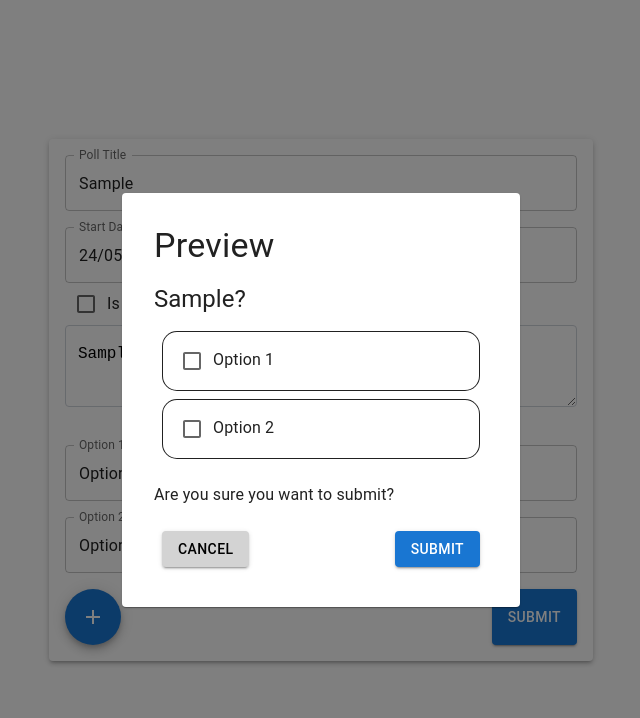
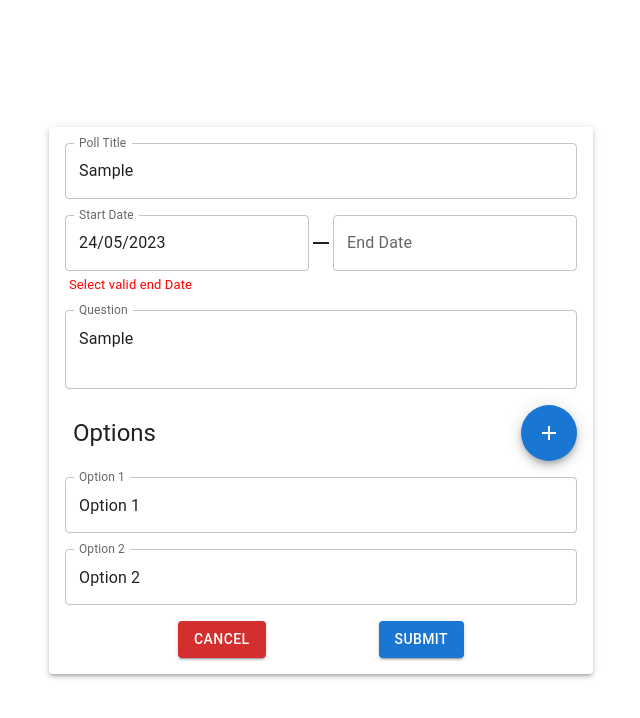
Before and after one commit to harshavardhan-sureify/codebyte-fe, a React (Create React App) app: page / in a window 1280 px wide. Both pictures are taken after typing "Sample", "Sample" into the empty fields and a click on the button "SUBMIT". Shown: the top 718 px of the page, without its empty margins (319-959 px from the left). Built offline with nearby package versions, Linux system fonts and the light colour scheme; the HTML template or start-up script is replaced by a standard one.

Commit message:
created styles,and minor changes

```diff
--- a/public/index.html
+++ b/public/index.html
@@ -3,6 +3,13 @@
   <head>
     <meta charset="utf-8" />
     <link rel="icon" href="%PUBLIC_URL%/favicon.ico" />
+
+    <link rel="preconnect" href="https://fonts.googleapis.com" />
+    <link rel="preconnect" href="https://fonts.gstatic.com" crossorigin />
+    <link
+      href="https://fonts.googleapis.com/css2?family=Poppins:ital,wght@0,100;0,200;0,300;0,400;0,500;0,600;0,700;0,800;0,900;1,100;1,200;1,300;1,400;1,500;1,600;1,700;1,800;1,900&display=swap"
+      rel="stylesheet"
+    />
     <meta name="viewport" content="width=device-width, initial-scale=1" />
     <meta name="theme-color" content="#000000" />
     <meta
--- a/src/components/PollCreate.js
+++ b/src/components/PollCreate.js
@@ -1,19 +1,14 @@
 import {
   Box,
-  Checkbox,
   Grid,
   Paper,
   TextField,
   Typography,
-  styled,
   Fab,
   Button,
 } from "@mui/material";
 import React, { useEffect, useState } from "react";
-import Modal from "@mui/material/Modal";
-import { TextareaAutosize } from "@mui/material";
 import AddIcon from "@mui/icons-material/Add";
-import ClearIcon from "@mui/icons-material/Clear";
 import { DatePicker } from "@mui/x-date-pickers";
 import HorizontalRuleIcon from "@mui/icons-material/HorizontalRule";
 import dayjs from "dayjs";
@@ -21,73 +16,8 @@ import LinearProgress from "@mui/material/LinearProgress";
 import { createPollApi } from "../constants";
 import Alert from "@mui/material/Alert";
 import Snackbar from "@mui/material/Snackbar";
-
-const Option = ({
-  option,
-  handleOptionChange,
-  handleDeleteOption,
-  errors,
-  index,
-  canDelete,
-}) => (
-  <Box sx={{ textAlign: "left" }}>
-    <Box
-      sx={{ width: "100%", marginTop: 2 }}
-      justifyContent="space-between"
-      display="flex"
-      alignItems="center"
-      textAlign="center"
-      gap={2}
-    >
-      <TextField
-        label={`Option ${index + 1}`}
-        variant="outlined"
-        sx={{ width: canDelete ? "88%" : "100%" }}
-        value={option}
-        onChange={(e) => handleOptionChange(e.target.value, index)}
-      />
-      {canDelete && (
-        <Fab
-          color="error"
-          aria-label="delete"
-          size="small"
-          onClick={() => handleDeleteOption(index)}
-        >
-          <ClearIcon />
-        </Fab>
-      )}
-    </Box>
-    {errors.options[index] && <ErrorText>Enter valid option</ErrorText>}
-    {!errors.options[index] && errors.optionErrors[index] && (
-      <ErrorText>Duplicate option</ErrorText>
-    )}
-  </Box>
-);
-
-const ErrorText = styled(Typography)(({ theme }) => ({
-  color: "red",
-  fontSize: "small",
-  margin: "4px 0px 0px 4px",
-}));
-const StyledTextarea = styled(TextareaAutosize)(({ theme }) => ({
-  border: "1px solid #ced4da",
-  borderRadius: "4px",
-  backgroundColor: "#fff",
-  fontSize: "1rem",
-  padding: "1rem 0.75rem",
-  lineHeight: "1.5",
-  textAlign: "justify",
-  "&:focus": {
-    borderColor: "#80bdff",
-    borderWidth: "2px",
-    boxShadow: "0 0 0 0rem rgba(0,123,255,.25)",
-    outline: "none",
-  },
-  resize: "vertical",
-  width: "100%",
-  marginBottom: 2,
-  boxSizing: "border-box",
-}));
+import { Option, ErrorText } from "./styles";
+import Tooltip from "@mui/material/Tooltip";
 
 const PollCreate = () => {
   const [question, setQuestion] = useState("");
@@ -96,14 +26,12 @@ const PollCreate = () => {
   const today = dayjs(new Date());
   const [startDate, setStartDate] = useState(today);
   const [title, setTitle] = useState("");
-  const [endDate, setEndDate] = useState(today);
+  const [endDate, setEndDate] = useState(null);
   const [options, setOptions] = useState(["Option 1", "Option 2"]);
-  const [isOpen, setIsOpen] = useState(false);
   const [isClicked, setIsClicked] = useState(false);
   const [isLoading, setIsLoading] = useState(false);
-  const [isMultiSelect, setIsMultiSelect] = useState(false);
   const [alertOpen, setAlertOpen] = useState(false);
-  const [severity, setSeverity] = useState("");
+  const [severity, setSeverity] = useState("success");
   const [alertMessage, setAlertMessage] = useState("");
   const [errors, setErrors] = useState({
     title: false,
@@ -129,9 +57,7 @@ const PollCreate = () => {
   const handleNewOption = () => {
     setOptions([...options, ""]);
   };
-  const handleModalClose = () => {
-    setIsOpen(false);
-  };
+
   const handleDeleteOption = (deleteIndex) => {
     if (options.length <= 2) {
       return;
@@ -144,7 +70,6 @@ const PollCreate = () => {
     setQuestion(event.target.value);
   };
   const submitPoll = async () => {
-    setIsOpen(false)
     setIsLoading(true);
     const pollData = {
       title,
@@ -152,7 +77,6 @@ const PollCreate = () => {
       startDate: dayjs(startDate).format("DD/MM/YYYY"),
       endDate: dayjs(endDate).format("DD/MM/YYYY"),
       options,
-      isMultiSelect,
     };
 
     try {
@@ -221,7 +145,7 @@ const PollCreate = () => {
           severity={severity}
           sx={{ width: "100%" }}
         >
-        {alertMessage}
+          {alertMessage}
         </Alert>
       </Snackbar>
       <Grid
@@ -255,21 +179,15 @@ const PollCreate = () => {
                 gap: 0,
                 marginTop: 2,
                 alignItems: "center",
+                width:"100%"
               }}
             >
               <DatePicker
                 label="Start Date"
                 format="DD/MM/YYYY"
                 value={startDate}
-                minDate={dayjs.min(today, endDate)}
+                minDate={dayjs.min(today, endDate === null ? today : endDate)}
                 onChange={(value) => setStartDate(value)}
-                slotProps={{
-                  textField: {
-                    helperText: errors.startDate
-                      ? "Select valid start Date"
-                      : "",
-                  },
-                }}
               />
               <HorizontalRuleIcon />
               <DatePicker
@@ -278,40 +196,49 @@ const PollCreate = () => {
                 value={endDate}
                 minDate={startDate}
                 onChange={(value) => setEndDate(value)}
-                slotProps={{
-                  textField: {
-                    helperText: errors.endDate ? "Select valid end Date" : "",
-                  },
-                }}
               />
             </Box>
-            <Checkbox
-              checked={isMultiSelect}
-              onChange={(event) => setIsMultiSelect(event.target.checked)}
-            />
-            <Typography>Is Multi select</Typography>
+            <Box display="flex" gap={2} justifyContent="space-between">
+              {errors.startDate && (
+                <ErrorText>Select valid start Date</ErrorText>
+              )}
+              {errors.endDate && <ErrorText>Select valid end Date</ErrorText>}
+            </Box>
           </Grid>
           <Box sx={{ textAlign: "left" }}>
-            <StyledTextarea
-              aria-label="empty textarea"
-              placeholder="Question"
-              id="hellonj"
-              sx={{
-                width: "100%",
-                boxSizing: "border-box",
-                borderColor: errors.question ? "red" : "primary",
-              }}
-              minRows={2}
+            <TextField
+              multiline
+              rows={2}
+              label="Question"
+              fullWidth
               value={question}
               onChange={handleQuestionChange}
+              sx={{
+                borderColor: errors.question ? "red" : "primary",
+                marginTop: 2,
+              }}
             />
             {errors.question && <ErrorText>Enter valid Question</ErrorText>}
           </Box>
           <Box
+            display="flex"
+            justifyContent="space-between"
+            alignItems="center"
+            marginTop={2}
+          >
+            <Typography variant="h5" sx={{ marginLeft: 1 }}>
+              Options
+            </Typography>
+            <Tooltip title="Add new option">
+              <Fab color="primary" aria-label="add" onClick={handleNewOption}>
+                <AddIcon />
+              </Fab>
+            </Tooltip>
+          </Box>
+          <Box
             sx={{
-              maxHeight: "40vh",
+              maxHeight: "22vh",
               overflow: "auto",
-              my: 2,
               width: "100%",
             }}
           >
@@ -327,15 +254,21 @@ const PollCreate = () => {
               />
             ))}
           </Box>
-          <Box display="flex" justifyContent="space-between">
-            <Fab color="primary" aria-label="add" onClick={handleNewOption}>
-              <AddIcon />
-            </Fab>
+          <Box display="flex" justifyContent="space-evenly" marginTop={2}>
+            <Button
+              variant="contained"
+              color="error"
+              onClick={() => {
+                console.log("going back");
+              }}
+            >
+              Cancel
+            </Button>
             <Button
               variant="contained"
               onClick={() => {
                 setIsClicked(true);
-                if (validateForm()) setIsOpen(true);
+                if (validateForm()) submitPoll();
               }}
             >
               Submit
@@ -343,7 +276,16 @@ const PollCreate = () => {
           </Box>
         </Paper>
       </Grid>
-      <Modal
+    </>
+  );
+};
+
+export default PollCreate;
+
+// todo for optional preview
+
+{
+  /* <Modal
         open={isOpen}
         onClose={handleModalClose}
         aria-labelledby="modal-title"
@@ -354,15 +296,25 @@ const PollCreate = () => {
           justifyContent: "center",
         }}
       >
-        <Paper sx={{ p: 2 }}>
+        <Paper sx={{ p: 2, bgcolor: "lightgrey" }}>
           <Box sx={{ p: 2 }}>
             <Typography variant="h4" sx={{ marginBottom: 2 }}>
               Preview
             </Typography>
-            <Typography variant="h5" sx={{ marginBottom: 2 }}>
-              {question}?
+            <Typography
+              variant="h5"
+              sx={{
+                marginBottom: 2,
+                bgcolor: "white",
+                p: 2,
+                borderRadius: "16px",
+              }}
+            >
+              {question}
+              {question.endsWith("?") ? "" : "?"}
             </Typography>
-            <Box>
+            <Box bgcolor="white" sx={{ p: 2, borderRadius: "16px" }}>
+              <RadioGroup>
               {options.map((option, index) => (
                 <Paper
                   elevation={0}
@@ -373,48 +325,36 @@ const PollCreate = () => {
                   }}
                   key={index + "pre"}
                 >
-                  <Typography
+                  <FormControlLabel
                     sx={{
                       width: "300px",
                       maxWidth: "300px",
                       p: 1,
                       overflow: "auto",
                     }}
-                  >
-                    <Checkbox />
-                    {option}
-                  </Typography>
+                    value={index}
+                    control={<Radio size="large"/>}
+                    label= {option}
+                  />
+
                 </Paper>
               ))}
+              </RadioGroup>
             </Box>
           </Box>
-          <Typography sx={{ px: 2 }}>
-            Are you sure you want to submit?
-          </Typography>
           <Box
             sx={{
               p: 2,
               m: 1,
               display: "flex",
               alignItems: "center",
-              justifyContent: "space-between",
+              justifyContent: "center",
             }}
           >
-            <Button
-              onClick={() => setIsOpen(false)}
-              variant="contained"
-              sx={{ bgcolor: "lightgrey", color: "black" }}
-            >
-              Cancel
-            </Button>
-            <Button onClick={submitPoll} variant="contained">
-              Submit
+            <Button onClick={() => setIsOpen(false)} variant="contained">
+              Close
             </Button>
           </Box>
         </Paper>
-      </Modal>
-    </>
-  );
-};
-
-export default PollCreate;
+      </Modal> */
+}
--- /dev/null
+++ b/src/components/styles.js
@@ -0,0 +1,57 @@
+import {
+    Box,
+    TextField,
+    Typography,
+    styled,
+    Fab,
+  } from "@mui/material";
+import ClearIcon from "@mui/icons-material/Clear";
+
+export const Option = ({
+    option,
+    handleOptionChange,
+    handleDeleteOption,
+    errors,
+    index,
+    canDelete,
+  }) => (
+    <Box sx={{ textAlign: "left" }}>
+      <Box
+        sx={{ width: "100%", marginTop: 2 }}
+        justifyContent="space-between"
+        display="flex"
+        alignItems="center"
+        textAlign="center"
+        gap={2}
+      >
+        <TextField
+          label={`Option ${index + 1}`}
+          variant="outlined"
+          sx={{ width: canDelete ? "88%" : "100%" }}
+          value={option}
+          onChange={(e) => handleOptionChange(e.target.value, index)}
+        />
+        {canDelete && (
+          <Fab
+            color="error"
+            aria-label="delete"
+            size="small"
+            sx={{width:"36px",height:"2px",borderRadius:"50%"}}
+            onClick={() => handleDeleteOption(index)}
+          >
+            <ClearIcon sx={{width:"12px"}}/>
+          </Fab>
+        )}
+      </Box>
+      {errors.options[index] && <ErrorText>Enter valid option</ErrorText>}
+      {!errors.options[index] && errors.optionErrors[index] && (
+        <ErrorText>Duplicate option</ErrorText>
+      )}
+    </Box>
+  );
+
+  export const ErrorText = styled(Typography)(({ theme }) => ({
+    color: "red",
+    fontSize: "small",
+    margin: "4px 0px 0px 4px",
+  }));
```
Also changed, not shown: package.json (+7 -0 lines), 1 other file (tests, documents, lock files or other folders).
